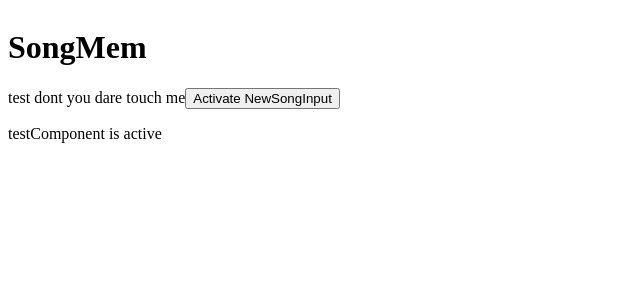
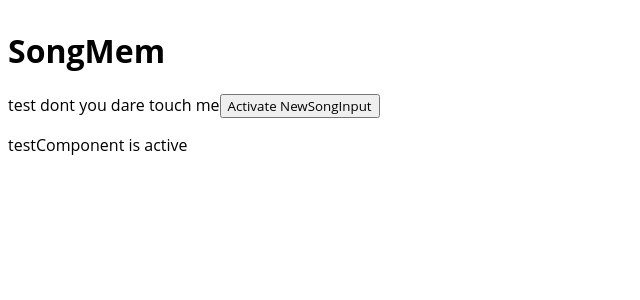
Before and after one commit to meiou9sei/songMem, a React (Create React App) app: page / in a window 1280 px wide. Shown: the top 300 px of the page, without its empty margins (0-640 px from the left). Built offline with nearby package versions, Linux system fonts and the light colour scheme.

Commit message:
change font, global styles

```diff
--- a/public/index.html
+++ b/public/index.html
@@ -24,7 +24,7 @@
       work correctly both with client-side routing and a non-root public URL.
       Learn how to configure a non-root public URL by running `npm run build`.
     -->
-    <title>React App</title>
+    <title>SongMem</title>
   </head>
   <body>
     <noscript>You need to enable JavaScript to run this app.</noscript>
--- a/src/App.js
+++ b/src/App.js
@@ -1,6 +1,7 @@
 import { useState } from "react";
 import useSongMem from "./hooks/useSongMem";
 
+import GlobalStyles from "./components/styles/GlobalStyle";
 import Header from "./components/Header";
 import NewSongInput from "./components/NewSongInput";
 
@@ -13,6 +14,7 @@ function App({}) {
   }
   return (
     <div className="App">
+      <GlobalStyles/>
       <Header />
       {songMem}
       <button onClick={() => setComponentsToDisplay('NewSongInput')}>Activate NewSongInput</button>
--- a/src/components/styles/GlobalStyle.js
+++ b/src/components/styles/GlobalStyle.js
@@ -0,0 +1,11 @@
+import { createGlobalStyle } from "styled-components";
+
+const GlobalStyles = createGlobalStyle `
+    @import url('https://fonts.googleapis.com/css2?family=Open+Sans:ital,wght@0,300;0,400;0,800;1,300;1,400;1,800&display=swap');
+
+    * {
+        font-family: 'Open Sans', sans-serif;
+    }
+`
+
+export default GlobalStyles;
```
